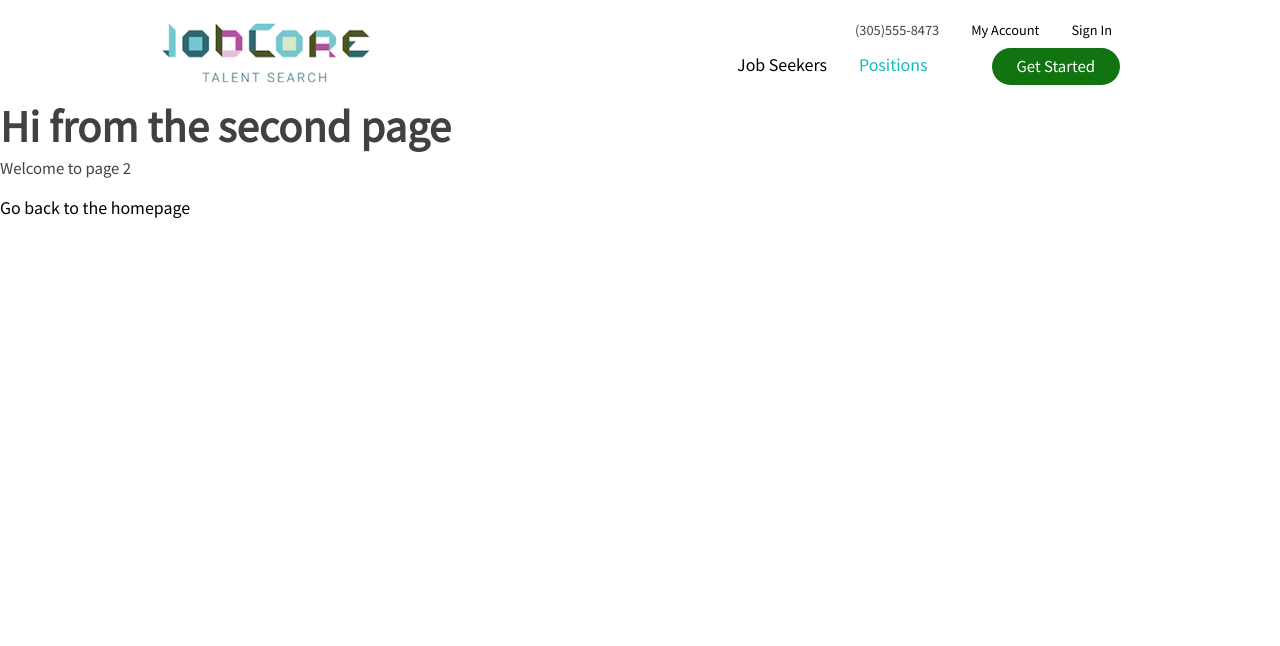
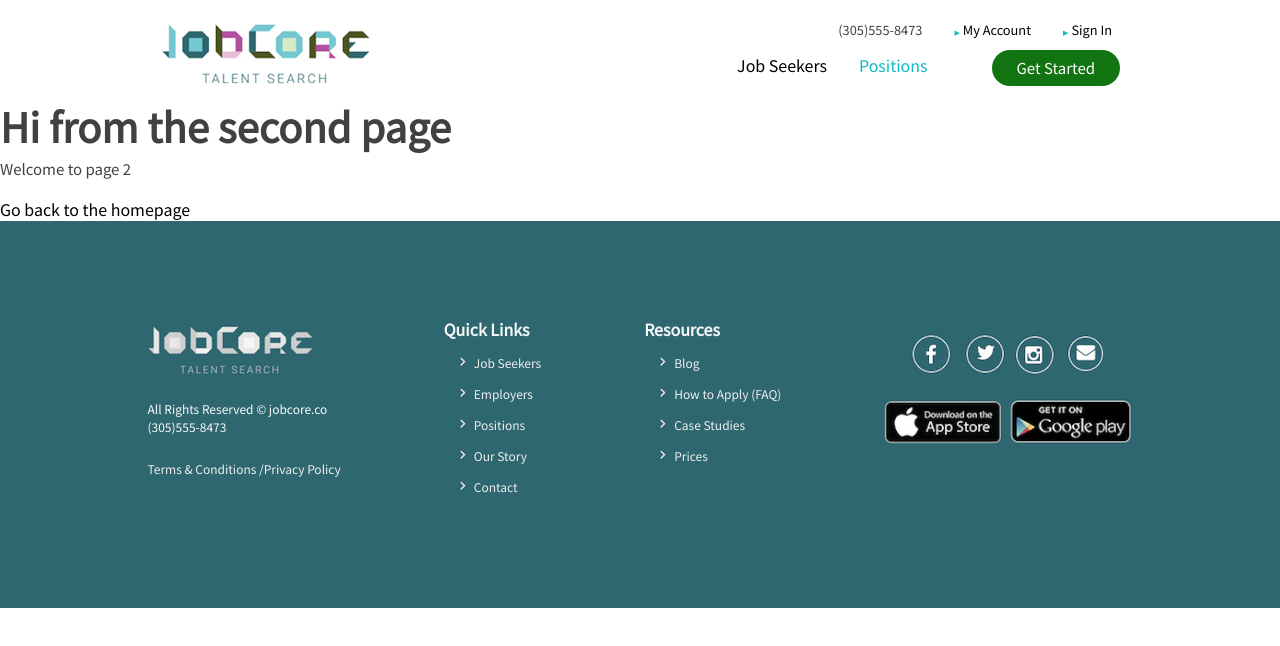
Before and after one commit to hernanjkd/jobcore-website, a Gatsby site: page /page-2 in a window 1280 px wide. Built offline with nearby package versions, Linux system fonts and the light colour scheme; Gatsby itself is replaced by a stand-in of ours.

Commit message:
footer complete, quick version

```diff
--- a/src/components/footer.js
+++ b/src/components/footer.js
@@ -1,25 +1,52 @@
 import React from "react"
-import Logo from "../images/jobcore-logo.png"
+
+// assets
+import Logo from "../images/jobcore-logo-green.png"
+import Google from "../images/google-play-green.png"
+import App from "../images/app-store-green.png"
+import Links from "../images/links.png"
 
 const Footer = () => (
-    <footer className="navbar navbar-expand-lg justify-content-between px-10">
 
-        <a className="navbar-brand" href="#"><img src={Logo} /></a>
+    <footer className="text-light d-flex justify-content-around">
+
+        <div className="pt-2">
+            <a href="#"><img className="pb-4" src={Logo} /></a>
+            <div>All Rights Reserved © jobcore.co</div>
+            <div className="pb-4">(305)555-8473</div>
+            <a href="#">Terms & Conditions</a> /
+            <a href="#">Privacy Policy</a>
+        </div>
 
         <div>
-            <div className="text-right">
-                <span>(305)555-8473</span>
-                <a className="link px-2" href="#">My Account</a>
-                <a className="link px-2" href="#">Sign In</a>
+            <strong>Quick Links</strong>
+            <ul>
+                <li><a href="#">Job Seekers</a></li>
+                <li><a href="#">Employers</a></li>
+                <li><a href="#">Positions</a></li>
+                <li><a href="#">Our Story</a></li>
+                <li><a href="#">Contact</a></li>
+            </ul>
+        </div>
+
+        <div>
+            <strong>Resources</strong>
+            <ul>
+                <li><a href="#">Blog</a></li>
+                <li><a href="#">How to Apply (FAQ)</a></li>
+                <li><a href="#">Case Studies</a></li>
+                <li><a href="#">Prices</a></li>
+            </ul>
+        </div>
+
+        <div className="text-center pt-3">
+            <div className="pb-4">
+                <img src={Links} />
             </div>
-            <div>
-                <a className="link px-2" href="#">Job Seekers<span className="sr-only">(current)</span></a>
+            <a href="#"><img className="pr-2" height="45px" src={App} /></a>
+            <a href="#"><img height="45px" src={Google} /></a>
+        </div>
 
-                <a className="link px-2 text-brightblue" href="#">Positions</a>
-                <button className="btn radius btn-darkgreen my-2 ml-5 px-4"
-                    type="submit">Get Started</button>
-            </div>
-        </div>
     </footer>
 )
 
--- a/src/components/layout.css
+++ b/src/components/layout.css
@@ -27,6 +27,26 @@ input::placeholder {
   text-indent: 15px;
   font-size: 11px;
   color: gray;
+}
+
+footer {
+  background-image: url('../images/footer-green.png');
+  padding: 8em;
+  font-size: 12px;
+}
+footer strong {
+  font-size: 16px;
+}
+footer ul {
+  list-style-image: url('../images/footer-arrow.png');
+
+}
+footer li {
+  margin-top: 13px;
+  margin-left: -10px;
+}
+footer a {
+  color: rgb(238, 238, 238);
 }
 
 .purple-checkmark {
@@ -76,6 +96,12 @@ input::placeholder {
 
 .w-250px {
   width: 250px;
+}
+
+.tiny-arrows {
+  font-size: 7px;
+  padding-right: 3px;
+  line-height: 2.5;
 }
 
 /*
--- a/src/components/layout.js
+++ b/src/components/layout.js
@@ -31,7 +31,7 @@ const Layout = ({ children }) => {
       <div className="container-fluid px-0 mt-2">
         <Navbar />
         <main>{children}</main>
-        {/* <Footer /> */}
+        <Footer />
       </div>
     </>
   )
--- a/src/components/nav-bar.js
+++ b/src/components/nav-bar.js
@@ -10,8 +10,10 @@ const Navbar = () => (
             <div className="text-right">
                 <small>
                     <span className="pr-4">(305)555-8473</span>
-                    <a className="link px-2 pr-4" href="#">My Account</a>
-                    <a className="link px-2" href="#">Sign In</a>
+                    <a className="link px-2 pr-4" href="#"><span className="text-brightblue tiny-arrows">▶
+                        </span>My Account</a>
+                    <a className="link px-2" href="#"><span className="text-brightblue tiny-arrows">▶
+                        </span>Sign In</a>
                 </small>
             </div>
             <div>
--- a/src/pages/index.js
+++ b/src/pages/index.js
@@ -2,7 +2,6 @@ import React from "react"
 import { Link } from "gatsby"
 
 import Layout from "../components/layout"
-import Image from "../components/image"
 import SEO from "../components/seo"
 import Player from "../components/Player"
 
@@ -53,7 +52,7 @@ const IndexPage = () => (
           </div>
 
           <div className="col-6">
-                    <Player video="0gwvFV9OXuI" height={"300px"} style={{backgroundColor: "#dcdbdb"}} />
+            <Player video="0gwvFV9OXuI" height={"300px"} style={{ backgroundColor: "#dcdbdb" }} />
           </div>
         </div>
       </div>
@@ -210,7 +209,6 @@ const IndexPage = () => (
 
 
 
-    <Link to="/page-2/">Go to page 2</Link>
   </Layout>
 )
 
```
Also changed, not shown: src/components/Player.js (+9 -10 lines), src/images/app-store-green.png (added), src/images/footer-arrow.png (added), src/images/footer-green.png (added), src/images/google-play-green.png (added), src/images/jobcore-logo-green.png (added), src/images/links.png (added). Lines whose indentation alone changed are shown as unchanged.
